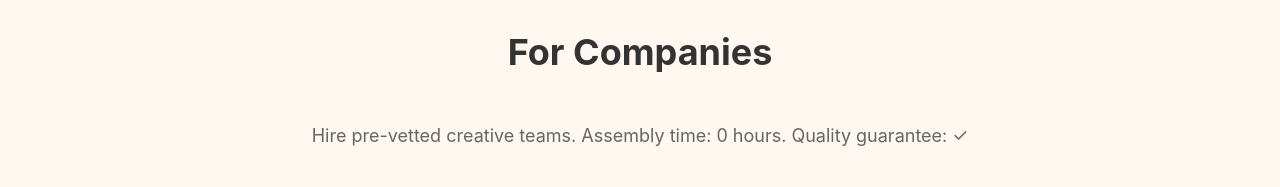
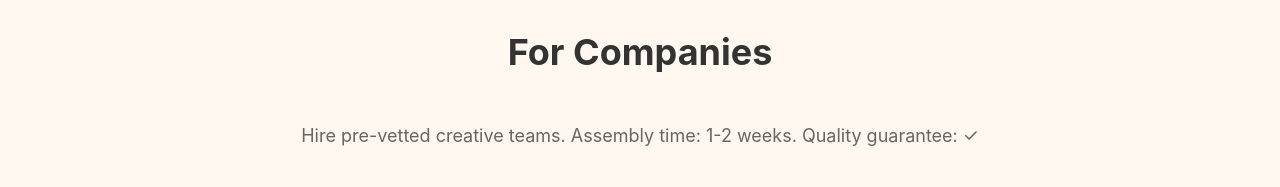
Before and after one commit to RuffySama09/grouphire-landing, a plain HTML site: page index.html in a window 1280 px wide. Shown: the part 1420-1607 px from the top of the page. Drawn offline with Linux system fonts and the light colour scheme.

Commit message:
Update index.html

```diff
--- a/index.html
+++ b/index.html
@@ -387,7 +387,7 @@
         <div class="container">
             <h2>For Companies</h2>
             <p style="text-align: center; color: #666; margin-bottom: 40px; font-size: 18px;">
-                Hire pre-vetted creative teams. Assembly time: 0 hours. Quality guarantee: ✓
+                Hire pre-vetted creative teams. Assembly time: 1-2 weeks. Quality guarantee: ✓
             </p>
 
             <div class="features">
```
